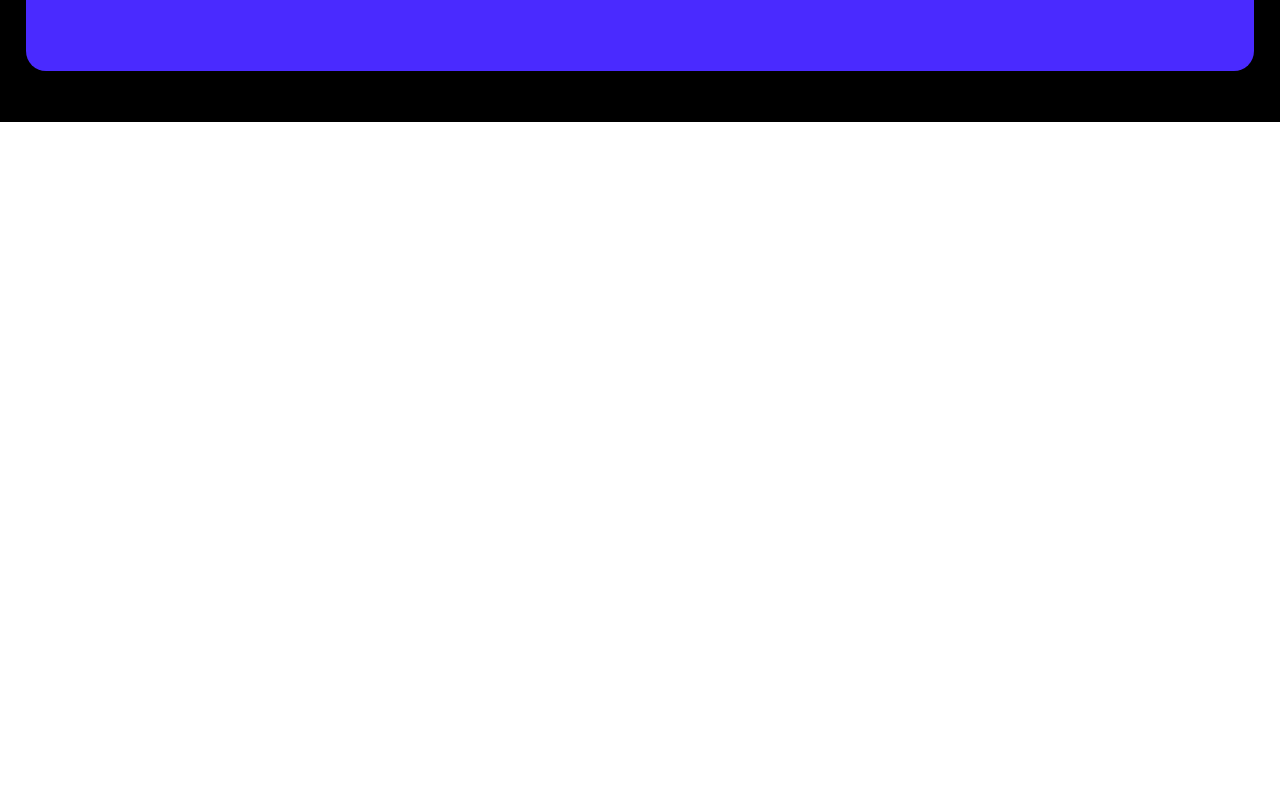
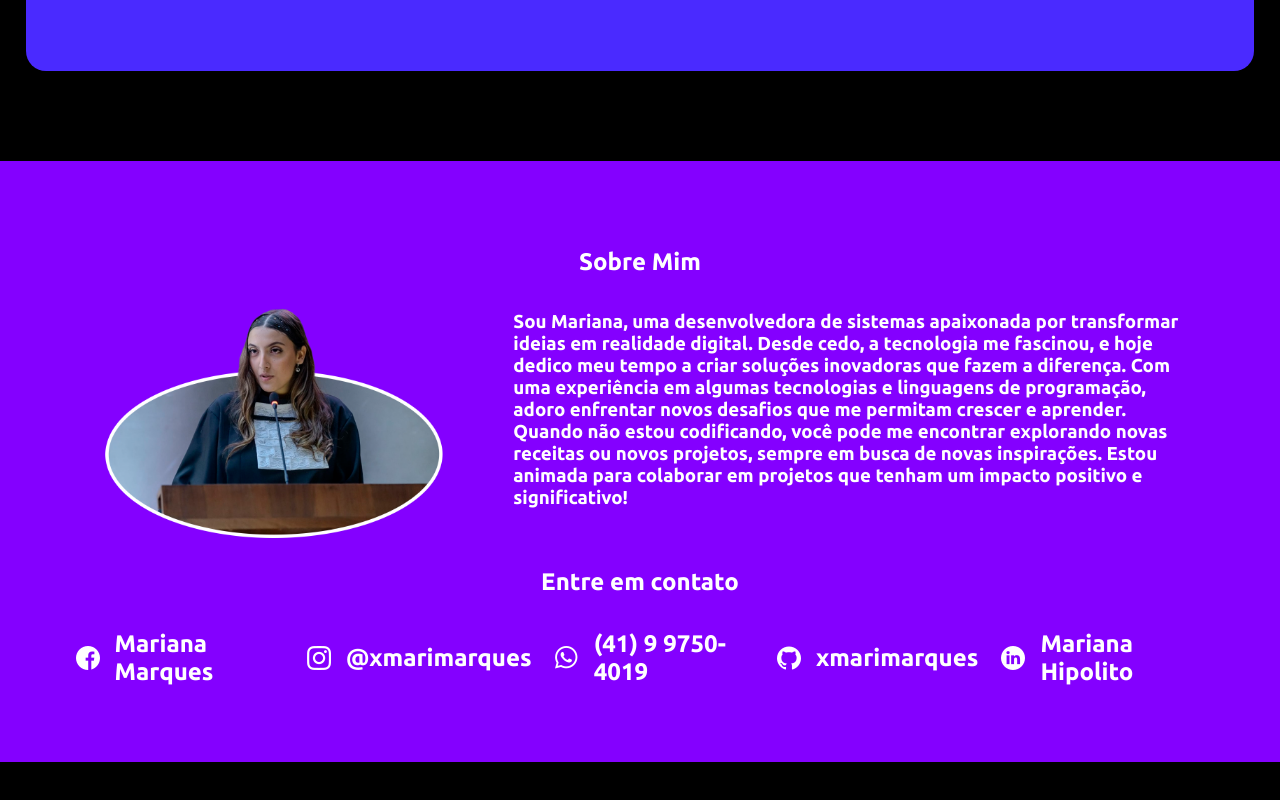
Before and after one commit to xmarimarquesh/PortfolioReact, a React (Vite) app: page / in a window 1280 px wide. Shown: the part 1786-2586 px from the top of the page. Before the commit the page ends 1908 px from the top, so only its background shows below. Built offline with nearby package versions, Linux system fonts and the light colour scheme.

Commit message:
Sobre mim (CONTATO) concluido

```diff
--- a/src/App.jsx
+++ b/src/App.jsx
@@ -9,7 +9,7 @@ function App() {
         <a href="">Início</a>
         <a href="">Experiências</a>
         <a href="">Projetos</a>
-        <a href="">Contato</a>
+        <a href="">Sobre mim</a>
       </div>
       <main>
         <h1 className={style.titulo}>Seja bem vindo ao meu portfólio Profissional!</h1>
@@ -62,6 +62,34 @@ function App() {
                 </div>
             </div>
           </section>
+
+          <section className={style.aboutme}>
+            <div className={style.sobremim}>
+                <h1>Sobre Mim</h1>
+                <div className={style.texto_sobremim}>
+                    <img src="../src/assets/img/eu.png" alt="eu"/>
+                    <h3>Sou Mariana, uma desenvolvedora de sistemas apaixonada por transformar ideias em realidade digital. Desde cedo, a tecnologia me fascinou, e hoje dedico meu tempo a criar soluções inovadoras que fazem a diferença. Com uma experiência em algumas tecnologias e linguagens de programação, adoro enfrentar novos desafios que me permitam crescer e aprender. Quando não estou codificando, você pode me encontrar explorando novas receitas ou novos projetos, sempre em busca de novas inspirações. Estou animada para colaborar em projetos que tenham um impacto positivo e significativo!</h3>
+                </div>
+            </div>
+            <h1>Entre em contato</h1>
+            <div className={style.contato}>
+                <div className={style.item_contato}>
+                    <img src="../src/assets/img/branco/facebook.png" alt="facebook"/><h2>Mariana Marques</h2>
+                </div>
+                <div className={style.item_contato}>
+                    <img src="../src/assets/img/branco/instagram.png" alt="instagram"/><h2>@xmarimarques</h2>
+                </div>
+                <div className={style.item_contato}>
+                    <img src="../src/assets/img/branco/whatsapp.png" alt="whatsapp"/><h2>(41) 9 9750-4019</h2>
+                </div>
+                <div className={style.item_contato}>
+                    <img src="../src/assets/img/branco/github.png" alt="github"/><h2>xmarimarques</h2>
+                </div>
+                <div className={style.item_contato}>
+                    <img src="../src/assets/img/branco/linkedin.png" alt="linkedin"/><h2>Mariana Hipolito</h2>
+                </div>
+            </div>
+          </section>
         </main>
     </>
   )
--- a/src/App.module.css
+++ b/src/App.module.css
@@ -117,6 +117,59 @@ iframe{
 }
 
 
+.aboutme{
+    background-color: #8400ff ;
+    display: flex;
+    align-items: center;
+    flex-direction: column;
+    margin: 3%;
+    padding: 5%;
+    width: 90%;
+}
+
+.sobremim{
+    display: flex;
+    align-items: center;
+    flex-direction: column;
+}
+
+
+.texto_sobremim img{
+    width: 35%;
+}
+
+.texto_sobremim{
+    display: flex;
+    align-items: center;
+    flex-direction: row;
+}
+
+.texto_sobremim h3{
+    margin-left: 4%;
+    margin-right: 2%;
+}
+
+.contato{
+    margin-top: 2%;
+    display: flex;
+    flex-direction: row;
+    justify-content: space-around;
+    width: 100%;
+}
+
+.contato img{
+    width: 24px;
+    margin-right: 15px;
+}
+
+.item_contato{
+    display: flex;
+    flex-direction: row;
+    align-items: center;
+    margin: 1%;
+}
+
+
 @media (max-width: 768px) {
     .projeto{
         flex-wrap: wrap;
```
